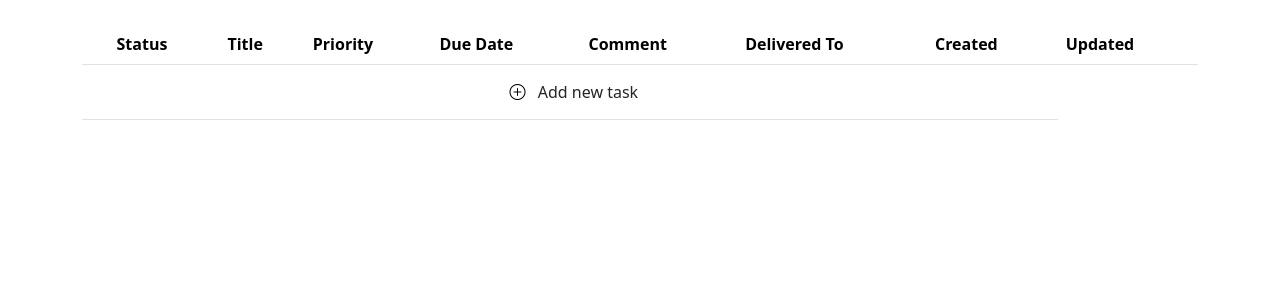
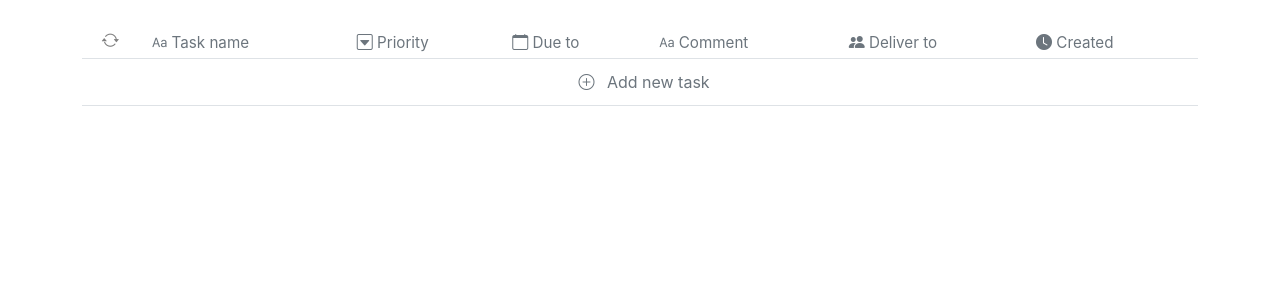
Before and after one commit to andrea-pollastro/todo, a Django app: page /tasks/ in a window 1280 px wide. Shown: the part 65-365 px from the top of the page. Run offline with Django 5.2, Linux system fonts and the light colour scheme; data that the repository does not hold is empty; some libraries are stand-ins or nearby versions.

Commit message:
table style adjusted

```diff
--- a/todowebapp/todolist/templates/list_todo.html
+++ b/todowebapp/todolist/templates/list_todo.html
@@ -1,14 +1,16 @@
 {% extends "master.html" %}
-<!-- {% load tz %}
-{% now "Y-m-d" as today %} -->
 {% block content %}
-    <table class="table my-4">
+    <table class="table table-sm my-table my-4">
       <thead>
         <tr>
           <th scope="col"></th>
-          {% for field in fields %}
-          <th scope="col">{{ field }}</th>
-          {% endfor %}
+          <th scope="col"><i class="bi bi-arrow-repeat" style="font-size:1.1rem"></i></th>
+          <th scope="col" class="text-secondary"><i class="bi bi-type" style="font-size:1rem"></i> Task name</th>
+          <th scope="col" class="text-secondary"><i class="bi bi-caret-down-square" style="font-size:1rem"></i> Priority</th>
+          <th scope="col" class="text-secondary"><i class="bi bi-calendar" style="font-size:1rem"></i> Due to</th>
+          <th scope="col" class="text-secondary"><i class="bi bi-type" style="font-size:1rem"></i> Comment</th>
+          <th scope="col" class="text-secondary"><i class="bi bi-people-fill" style="font-size:1rem"></i> Deliver to</th>
+          <th scope="col" class="text-secondary"><i class="bi bi-clock-fill" style="font-size:1rem"></i> Created</th>
         </tr>
       </thead>
       <tbody>
@@ -21,8 +23,8 @@
                     data-id="{{ task.id }}"
                     data-title="{{ task.title|escape }}"
                     data-status="{{ task.status }}"
+                    data-due="{{ task.due_date|date:'Y-m-d'|default_if_none:'' }}"
                     data-priority="{{ task.priority }}"
-                    data-due="{{ task.due_date|date:'Y-m-d'|default_if_none:'' }}"
                     data-comment="{{ task.comment|default_if_none:''|escape }}"
                     data-delivered_to="{{ task.delivered_to|default_if_none:''|escape }}">
               <i class="bi bi-pencil" style="font-size:1rem; color:dodgerblue;"></i>
@@ -43,17 +45,18 @@
 
           <td class="text-center">
             {% if task.priority == 0 %}
-              <span class="badge text-bg-green" style="background-color: green;">{{ task.get_priority_display }}</span>
+              <span class="priority-badge low">{{ task.get_priority_display }}</span>
             {% elif task.priority == 1 %}
-              <span class="badge text-bg-orange" style="background-color: orange; color: white;">{{ task.get_priority_display }}</span>
+              <span class="priority-badge med">{{ task.get_priority_display }}</span>
             {% elif task.priority == 2 %}
-              <span class="badge text-bg-red" style="background-color: red;">{{ task.get_priority_display }}</span>
+              <span class="priority-badge high">{{ task.get_priority_display }}</span>
             {% elif task.priority == 3 %}
-              <span class="badge text-bg-purple" style="background-color: purple;">{{ task.get_priority_display }}</span>
+              <span class="priority-badge urgent">{{ task.get_priority_display }}</span>
             {% else %}
               {{ task.get_priority_display }}
             {% endif %}
           </td>
+
 
           <td
             {% if task.due_date %}
@@ -62,19 +65,18 @@
               {% endif %}
             {% endif %}
           >
-            {{ task.due_date|date:"Y-m-d"|default:"—" }}
+            {{ task.due_date|default:"—" }}
           </td>
           <td class="compress-cell">{{ task.comment|default:"—" }}</td>
           <td>{{ task.delivered_to|default:"—" }}</td>
           <td>{{ task.created_at }}</td>
-          <td>{{ task.updated_at }}</td>
         </tr>
         {% endfor %}
 
         <tr class="table">
-          <td colspan="{{ fields|length }}" class="text-center">
-            <button type="button" class="btn" data-bs-toggle="modal" data-bs-target="#newTaskModal">
-              <i class="bi bi-plus-circle"></i> Add new task
+          <td colspan="9" class="text-center">
+            <button type="button" class="btn text-secondary" data-bs-toggle="modal" data-bs-target="#newTaskModal">
+              <i class="bi bi-plus-circle text-secondary"></i> Add new task
             </button>
           </td>
         </tr>
@@ -155,9 +157,63 @@
         white-space: normal;
         overflow: visible;
         text-overflow: clip;
-        background: #f8f9fa;
         z-index: 1;
         position: relative;
+      }
+
+      .my-table thead th {
+        color: grey;
+        font-weight: normal;
+        font-size: 0.95rem;
+      }
+      .my-table thead th i {
+        color: inherit;
+      }
+      .my-table {
+        font-size: 0.95rem;
+        font-weight: normal;
+      }
+      .my-table {
+        font-family: -apple-system, BlinkMacSystemFont, "Segoe UI",
+                    Helvetica, "Apple Color Emoji", Arial, sans-serif,
+                    "Segoe UI Emoji", "Segoe UI Symbol";
+        font-weight: 400;
+        color: #2f3437;
+      }
+
+      .priority-badge {
+        display: inline-block;
+        padding: 2px 10px;
+        border: none;
+        border-radius: 5px;
+        font-size: 0.8rem;
+        font-weight: 600;
+        line-height: 1.3;
+        text-transform: capitalize;
+      }
+
+      .priority-badge.low {
+        background-color: #dff3e3;
+        color: #2e604a;
+        border-color: #c3e7cd;
+      }
+
+      .priority-badge.med {
+        background-color: #fef4d8;
+        color: #8a6d1f;
+        border-color: #f8e7b3;
+      }
+
+      .priority-badge.high {
+        background-color: #fce5e5;
+        color: #a13232;
+        border-color: #f5c2c2;
+      }
+
+      .priority-badge.urgent {
+        background-color: #f1e6ff;
+        color: #6b3bb0;
+        border-color: #e2d3ff;
       }
     </style>
 {% endblock %}
@@ -173,8 +229,8 @@
 
       const get = (attr) => (button.getAttribute(attr) || '').trim();
 
-      form.elements['title'].value        = get('data-title');
-      form.elements['priority'].value     = get('data-priority');
+      form.elements['title'].value = get('data-title');
+      form.elements['priority'].value = get('data-priority');
       form.elements['status'].value = get('data-status');
 
       const dueVal = get('data-due'); // must be 'YYYY-MM-DD' or ''
--- a/todowebapp/todolist/views.py
+++ b/todowebapp/todolist/views.py
@@ -4,30 +4,11 @@ from django.utils import timezone
 from .models import Task
 from .forms import TaskForm
 
-# def task_list(request):
-#     tasks = Task.objects.all().order_by('-priority')
-#     form = TaskForm()
-
-#     if request.method == "POST":
-#         form = TaskForm(request.POST)
-#         if form.is_valid():
-#             form.save()
-#             return redirect('task_list')
-
-#     context = {
-#         'tasks': tasks,
-#         'fields': ['Status', 'Title', 'Priority', 'Due Date', 'Comment', 'Delivered To', 'Created', 'Updated'],
-#         'form': form,
-#     }
-#     return render(request, 'list_todo.html', context)
-
 def task_list(request):
-    # solo GET
     tasks = Task.objects.all().order_by('-priority')
     form = TaskForm()  # form vuoto per il modal
     context = {
         'tasks': tasks,
-        'fields': ['Status','Title','Priority','Due Date','Comment','Delivered To','Created','Updated'],
         'form': form,
         'today': timezone.localdate(),
     }
```
